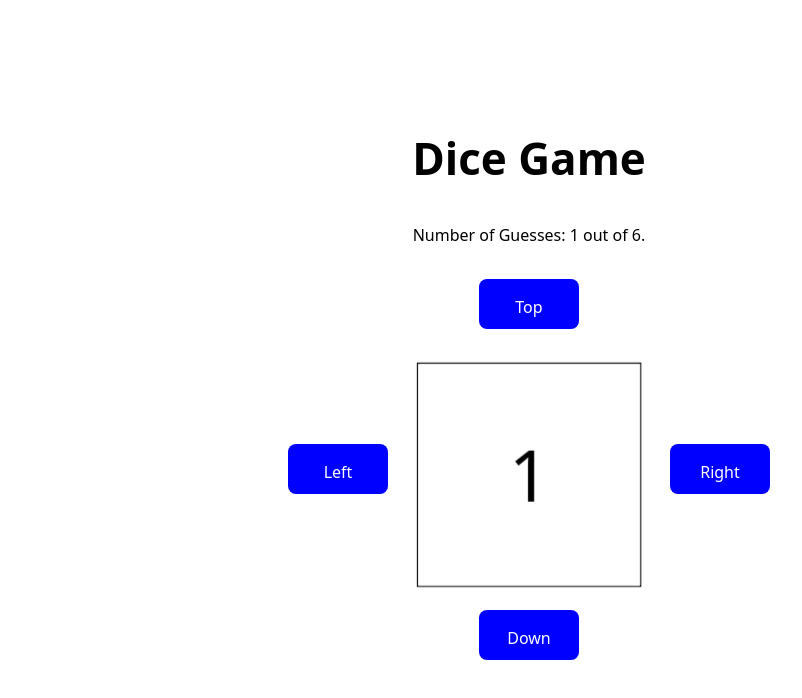
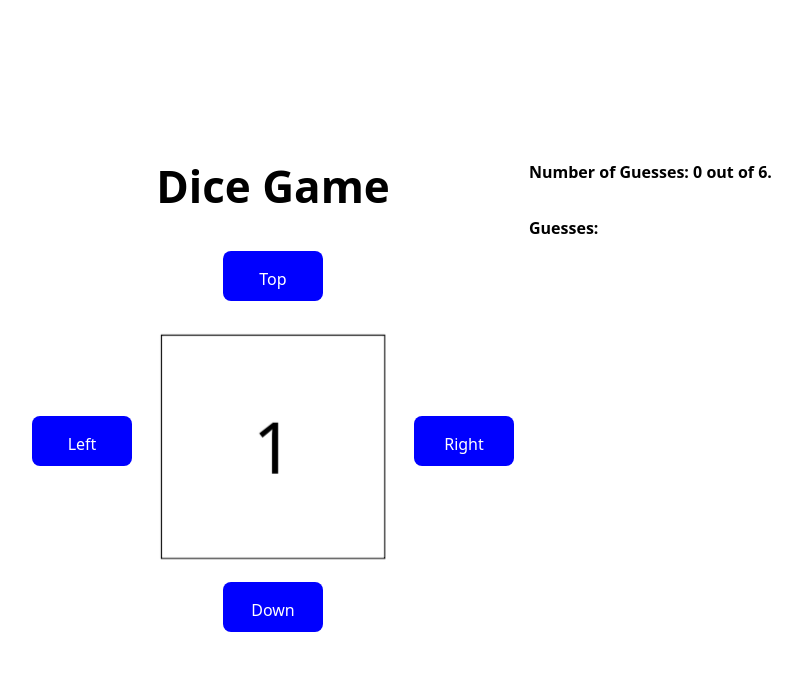
Before and after one commit to exosyphon/dice-game, a Next.js app: page / in a window 1280 px wide. Shown: the top 698 px of the page, without its empty margins (111-913 px from the left). Built offline with nearby package versions, Linux system fonts and the light colour scheme.

Commit message:
Display guesses and disable buttons on win

```diff
--- a/src/pages/index.tsx
+++ b/src/pages/index.tsx
@@ -56,7 +56,7 @@ export default function Home() {
     const [initialState, setInitialState] = useState<number[]>([]);
     const [diceFront, setDiceFront] = useState<number>(0);
     const [diceState, setDiceState] = useState<number[]>([]);
-    const [numberOfGuesses, setNumberOfGuesses] = useState<number>(1);
+    const [guesses, setGuesses] = useState<string[][]>([[]]);
     const [nextNumber, setNextNumber] = useState<number>(2);
     const [displayX, setDisplayX] = useState<boolean>(false);
     const [displaySuccess, setDisplaySuccess] = useState<boolean>(false);
@@ -64,7 +64,6 @@ export default function Home() {
     useEffect(() => {
         const mySolution = solutions[17]; // solutions[Math.floor(Math.random() * 45)];
         setInitialState(mySolution);
-        // setNumbers([mySolution[0], mySolution[1], mySolution[3], mySolution[2], mySolution[5], mySolution[4]]);
         setNumbers([mySolution[0], mySolution[1], mySolution[3], mySolution[2], mySolution[5], mySolution[4]]);
         setDiceState(mySolution);
         setCurrentDiceHtml((
@@ -159,14 +158,14 @@ export default function Home() {
     }
 
     const guessesExceeded = () => {
-        return numberOfGuesses >= 6;
+        return guesses.length >= 6;
     }
 
     const restartGame = () => {
         resetDie();
         setDisplaySuccess(false);
         setDisplayX(false);
-        setNumberOfGuesses(1);
+        setGuesses([[]]);
     }
 
     const resetDie = () => {
@@ -194,12 +193,13 @@ export default function Home() {
     }
 
     const handleFailure = () => {
-        resetDie();
-        setNumberOfGuesses(numberOfGuesses + 1);
+        guesses.push([]);
         setDisplayX(true);
+        setGuesses(guesses);
         setTimeout(() => {
             setDisplayX(false);
-        }, 3000);
+            resetDie();
+        }, 2000);
     }
 
     const checkConditions = () => {
@@ -217,6 +217,8 @@ export default function Home() {
         dice.rotateRight(1);
         setDiceState(dice.toArray());
         setDiceFront(numbers.indexOf(dice.front));
+        guesses[guesses.length - 1].push("→");
+        setGuesses(guesses);
         checkConditions();
     };
 
@@ -225,6 +227,8 @@ export default function Home() {
         dice.rotateLeft(1);
         setDiceState(dice.toArray());
         setDiceFront(numbers.indexOf(dice.front));
+        guesses[guesses.length - 1].push("←");
+        setGuesses(guesses);
         checkConditions();
     };
 
@@ -233,6 +237,8 @@ export default function Home() {
         dice.rotateTop(1);
         setDiceState(dice.toArray());
         setDiceFront(numbers.indexOf(dice.front));
+        guesses[guesses.length - 1].push("↑");
+        setGuesses(guesses);
         checkConditions();
     };
 
@@ -241,6 +247,8 @@ export default function Home() {
         dice.rotateBottom(1);
         setDiceState(dice.toArray());
         setDiceFront(numbers.indexOf(dice.front));
+        guesses[guesses.length - 1].push("↓");
+        setGuesses(guesses);
         checkConditions();
     };
 
@@ -252,6 +260,10 @@ export default function Home() {
         );
     };
 
+    const disableButtons = () => {
+        return guessesExceeded() || displayX || displaySuccess;
+    }
+
     return (
         <>
             <div style={{ display: 'flex' }}>
@@ -262,7 +274,8 @@ export default function Home() {
                         alignItems: 'center',
                         flexDirection: 'column',
                         height: '100vh',
-                        width: '100%',
+                        width: '60%',
+                        marginRight: '-8rem',
                     }}
                 >
                     <div
@@ -292,11 +305,8 @@ export default function Home() {
                         height: '50px',
                         width: '100px'
                     }}>Reset</button>}
-                    <div className='mb-8'>
-                        Number of Guesses: {numberOfGuesses} out of 6.
-                    </div>
-                    <button onClick={topF} disabled={guessesExceeded()} style={{
-                        background: guessesExceeded() ? 'gray' : 'blue',
+                    <button onClick={topF} disabled={disableButtons()} style={{
+                        background: disableButtons() ? 'gray' : 'blue',
                         color: 'white',
                         padding: '1rem',
                         borderRadius: '.5rem',
@@ -305,8 +315,8 @@ export default function Home() {
                         width: '100px'
                     }}>Top</button>
                     <div style={{ display: 'flex', flexDirection: 'row', alignItems: 'center' }}>
-                        <button onClick={leftF} disabled={guessesExceeded()} style={{
-                            background: guessesExceeded() ? 'gray' : 'blue',
+                        <button onClick={leftF} disabled={disableButtons()} style={{
+                            background: disableButtons() ? 'gray' : 'blue',
                             color: 'white',
                             padding: '1rem',
                             borderRadius: '.5rem',
@@ -318,8 +328,8 @@ export default function Home() {
                         <div className='container'>
                             {currentDiceHtml}
                         </div>
-                        <button onClick={rightF} disabled={guessesExceeded()} style={{
-                            background: guessesExceeded() ? 'gray' : 'blue',
+                        <button onClick={rightF} disabled={disableButtons()} style={{
+                            background: disableButtons() ? 'gray' : 'blue',
                             color: 'white',
                             padding: '1rem',
                             borderRadius: '.5rem',
@@ -329,8 +339,8 @@ export default function Home() {
                             width: '100px'
                         }}>Right</button>
                     </div>
-                    <button onClick={bottomF} disabled={guessesExceeded()} style={{
-                        background: guessesExceeded() ? 'gray' : 'blue',
+                    <button onClick={bottomF} disabled={disableButtons()} style={{
+                        background: disableButtons() ? 'gray' : 'blue',
                         color: 'white',
                         padding: '1rem',
                         borderRadius: '.5rem',
@@ -339,6 +349,35 @@ export default function Home() {
                         width: '100px'
                     }}>Down</button>
                 </div>
+                <div
+                    style={{
+                        display: 'flex',
+                        justifyContent: 'center',
+                        alignItems: 'start',
+                        flexDirection: 'column',
+                        height: '50vh',
+                        width: '40%',
+                    }}
+                >
+                    <div>
+                        <div className='mb-8 font-bold'>
+                            Number of Guesses: {guesses.length - 1} out of 6.
+                        </div>
+                        <div className='font-bold'>
+                            Guesses:
+                            {guesses.map((guess, guessIndex) => {
+                                return (
+                                    <div key={guessIndex}>
+                                        {guess.map((guessInternal, index) => {
+                                            return (<span key={index} style={{}} > {guessInternal} </span>);
+                                        })}
+                                    </div>
+                                )
+                            })
+                            }
+                        </div>
+                    </div>
+                </div>
             </div>
         </>
     );
```
